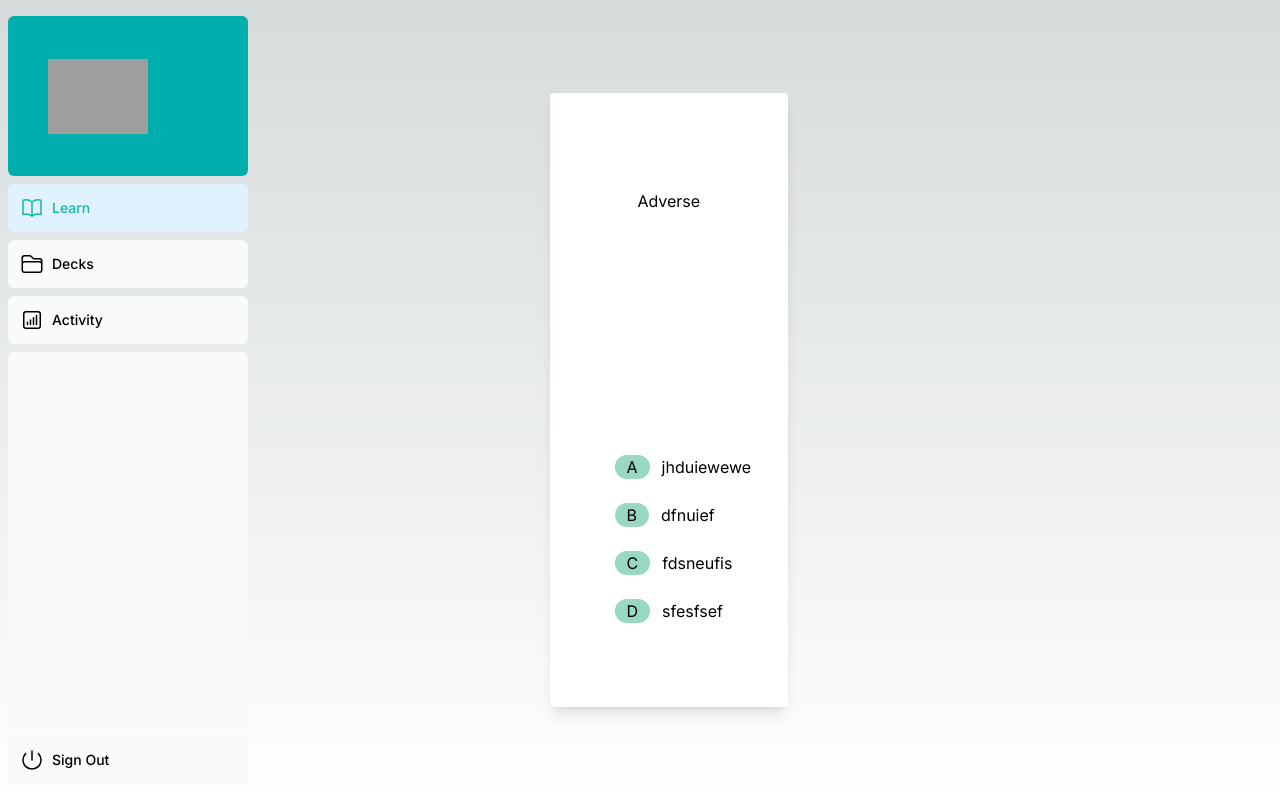
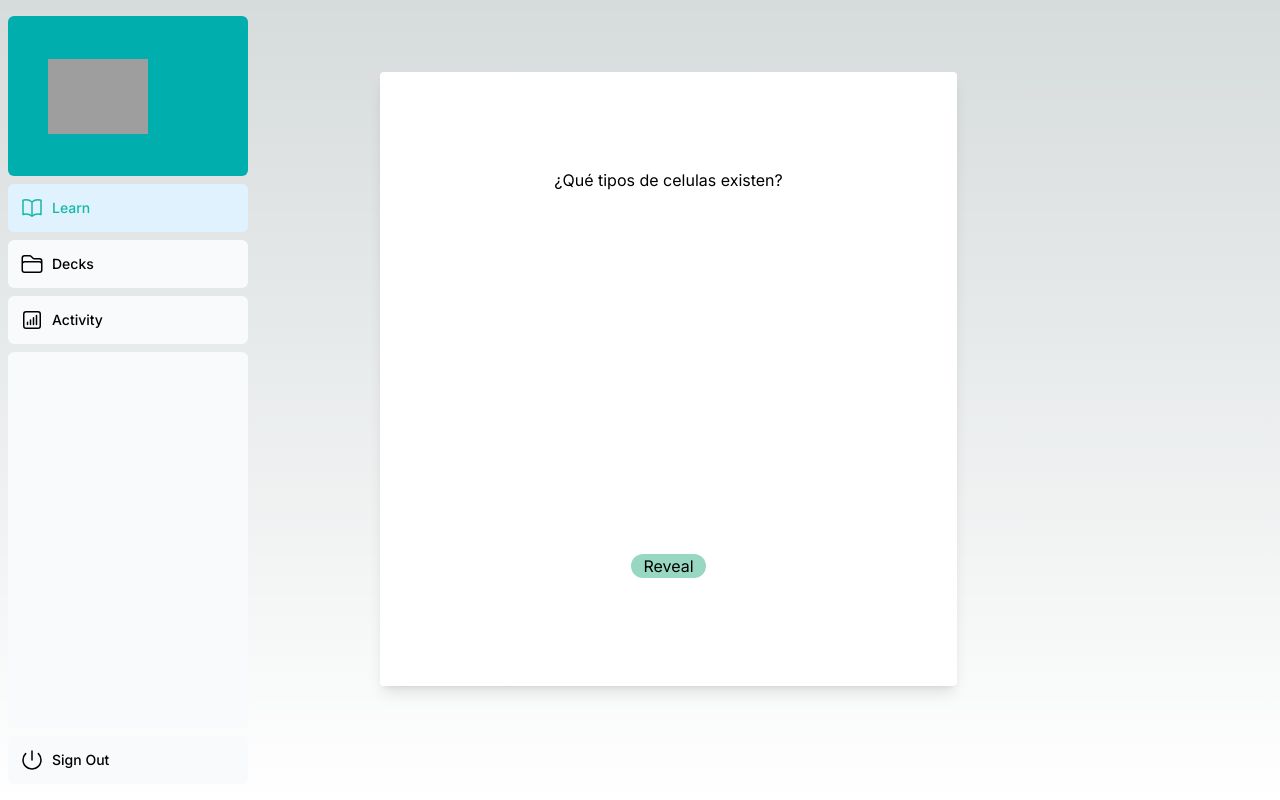
Before and after one commit to MauricioART/teal, a Next.js app: page /learn in a window 1280 px wide. Built offline with nearby package versions, Linux system fonts and the light colour scheme; grey boxes are pictures that could not be loaded.

Commit message:
feat(Root): Changing the layout of learn page

```diff
--- a/app/learn/(overview)/page.tsx
+++ b/app/learn/(overview)/page.tsx
@@ -1,15 +1,15 @@
 'use client';
-import { useState, Suspense, ChangeEvent} from "react";
+import { useState, Suspense, ChangeEvent, useEffect} from "react";
 import Card from "@/app/ui/learn/card";
 import Image from "next/image";
 import { ArrowDownIcon, ArrowLeftIcon, ArrowRightIcon, ArrowUpIcon } from '@heroicons/react/24/outline';
 import clsx from "clsx";
+import {Card as cardType} from "@/app/lib/definitions";
 
 
 export default  function Page() {
 
-  const adverse = "Adverse";
-  const reverse = "Reverse";
+  const adverse = "¿Qué tipos de celulas existen?";
   let cardsCount = 0;
 
   const [up, setUp] = useState(false);
@@ -19,25 +19,25 @@ export default  function Page() {
   const [enableArrowBtns,setEnableArrowBtns] = useState(false);
 
   const upArrowBtnClasses = clsx(
-    'absolute w-auto flex flex-col items-center top-10 left-1/2 transform -translate-x-1/2 -translate-y-1/2 opacity-0 ',
+    ' w-auto flex flex-col items-center opacity-0 ',
     {
       'animateFadeIn': enableArrowBtns,
     }
   );
   const downArrowBtnClasses = clsx(
-    'absolute w-auto flex flex-col items-center bottom-0 left-1/2 transform -translate-x-1/2 -translate-y-1/4 opacity-0',
+    ' w-auto flex flex-col items-center opacity-0',
     {
       'animateFadeIn': enableArrowBtns,
     }
   );
   const leftArrowBtnClasses = clsx(
-    'absolute w-auto flex flex-col items-center left-1/4 top-1/2 transform translate-x-1/3 -translate-y-1/2 opacity-0',
+    ' w-auto flex flex-col items-center opacity-0',
     {
       'animateFadeIn': enableArrowBtns,
     }
   );
   const rightArrowBtnClasses = clsx(
-    'absolute w-auto flex flex-col items-center right-1/4 top-1/2 transform -translate-x-1/2 -translate-y-1/2 opacity-0',
+    ' w-auto flex flex-col items-center opacity-0',
     {
       'animateFadeIn': enableArrowBtns,
     }
@@ -62,22 +62,27 @@ export default  function Page() {
 
   return (
     <main className="flex h-full px-0">
-      <div className="flex justify-center items-center w-4/5 h-full relative">
-        <div className={upArrowBtnClasses}  onClick={handleClickUp}>
-          <ArrowUpIcon className="w-8"/><p>Normal</p>
+      <div className="flex w-4/5 h-full">
+
+        <div className="flex justify-end items-center flex-grow">
+          <div className={leftArrowBtnClasses} onClick={handleClickLeft}>
+            <ArrowLeftIcon className="w-8"/> <p>easy</p>
+          </div>
         </div>
-        <div className={rightArrowBtnClasses} onClick={handleClickRight}>
-          <ArrowRightIcon className="w-8"/> <p>Hard</p>
+        <div className="flex flex-col items-center basis-auto flex-grow flex-shrink">
+          <div className={upArrowBtnClasses}  onClick={handleClickUp}>
+            <ArrowUpIcon className="w-8"/><p>Normal</p>
+          </div>
+          <Card key={cardsCount++} question={adverse} answer={"Existen dos tipos principales de células: las células procariotas y las células eucariotas. Las células procariotas."} options={["jhduiewewe","dfnuief","fdsneufis","sfesfsef"]} cardType={2} up={up} right={right} down={down} left={left} setEnableArrowBtns={setEnableArrowBtns}/>
+          <div className={downArrowBtnClasses} onClick={handleClickDown}>
+            <ArrowDownIcon className="w-8"/> <p>Challenging</p>
+          </div>
         </div>
-        <div className={leftArrowBtnClasses} onClick={handleClickLeft}>
-          <ArrowLeftIcon className="w-8"/> <p>easy</p>
+        <div className="flex justify-start items-center flex-grow">
+          <div className={rightArrowBtnClasses} onClick={handleClickRight}>
+            <ArrowRightIcon className="w-8"/> <p>Hard</p>
+          </div>
         </div>
-        <div className={downArrowBtnClasses} onClick={handleClickDown}>
-          <ArrowDownIcon className="w-8"/> <p>Challenging</p>
-        </div>
-
-        <Card key={cardsCount++} question={adverse} answer={"Existen dos tipos principales de células: las células procariotas y las células eucariotas. Las células procariotas."} options={["jhduiewewe","dfnuief","fdsneufis","sfesfsef"]} cardType={1} up={up} right={right} down={down} left={left} setEnableArrowBtns={setEnableArrowBtns}/>
-
       </div>
       <div className="w-1/5 h-full ">
       </div>
```
